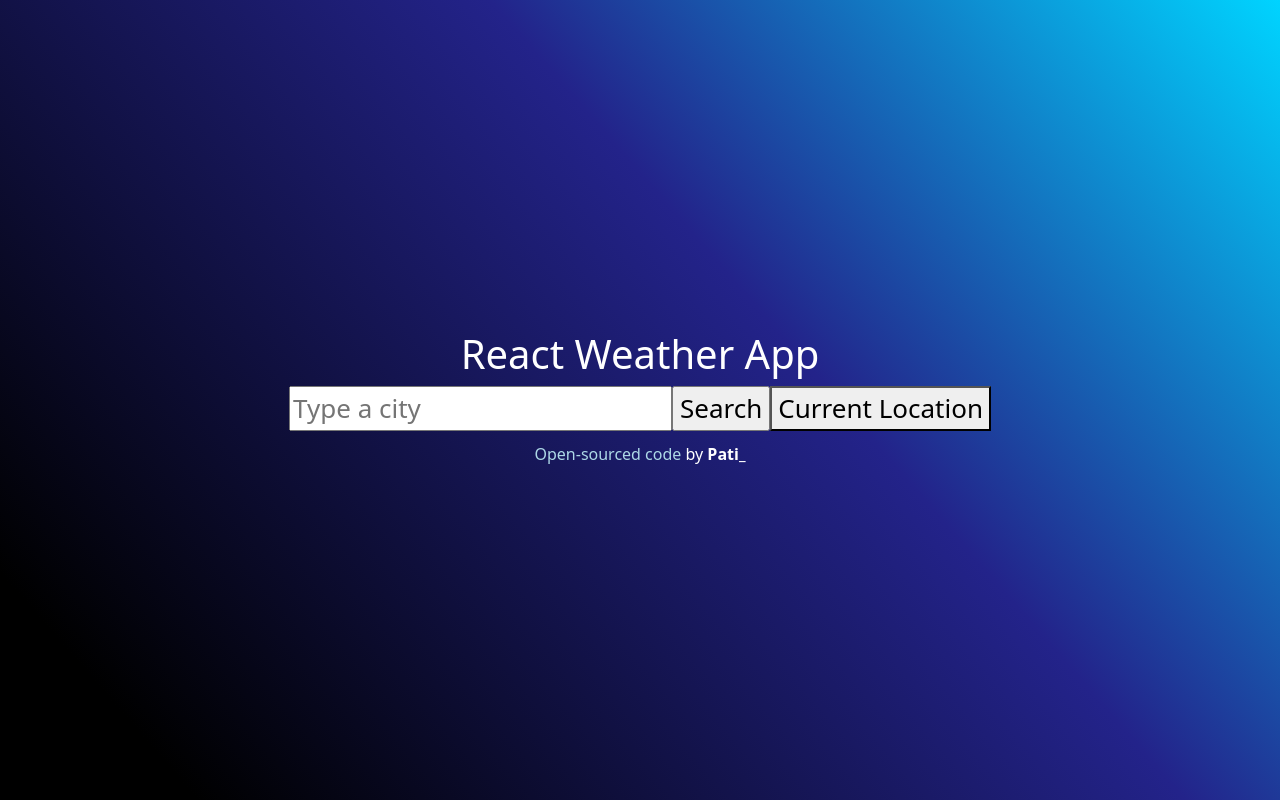
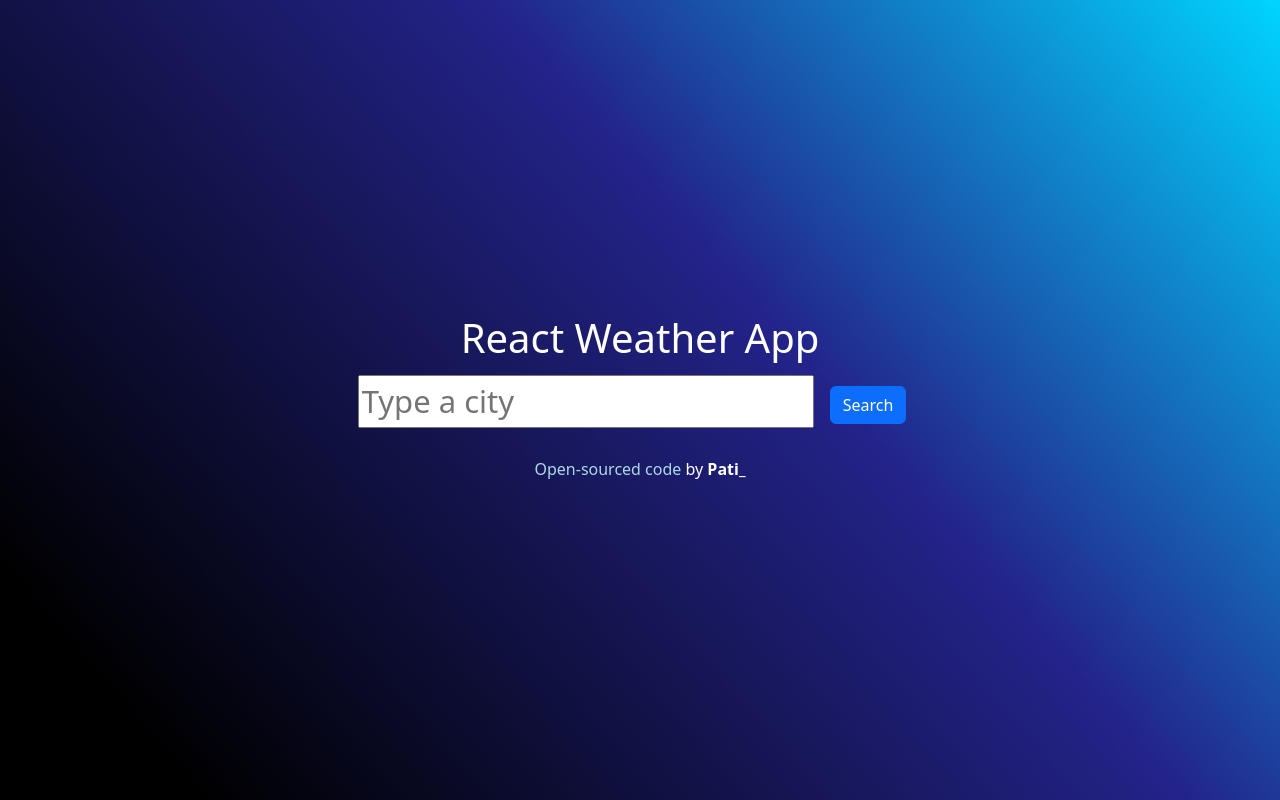
Before and after one commit to patrycja-szola/weather-react, a React (Create React App) app: page / in a window 1280 px wide. Built offline with nearby package versions, Linux system fonts and the light colour scheme.

Commit message:
Update API details, remove Location button

```diff
--- a/src/App.css
+++ b/src/App.css
@@ -43,7 +43,7 @@ body {
   flex-direction: column;
   align-items: center;
   justify-content: center;
-  font-size: calc(10px + 2vmin);
+  font-size: calc(15px + 2vmin);
   color: white;
 }
 
--- a/src/Weather.js
+++ b/src/Weather.js
@@ -1,8 +1,10 @@
 import React, { useState } from "react";
 import axios from "axios";
+import "bootstrap/dist/css/bootstrap.css";
 
 export default function Search() {
   let [city, setCity] = useState("");
+  let [country, setCountry] = useState("");
   let [temperature, setTemperature] = useState("");
   let [description, setDescription] = useState("");
   let [humidity, setHumidity] = useState("");
@@ -13,18 +15,19 @@ export default function Search() {
 
   function showTemperature(response) {
     setLoaded(true);
-    setTemperature(Math.round(response.data.main.temp));
-    setDescription(response.data.weather[0].description);
-    setHumidity(Math.round(response.data.main.humidity));
+    setTemperature(Math.round(response.data.temperature.current));
+    setDescription(response.data.condition.description);
+    setHumidity(Math.round(response.data.temperature.humidity));
     setWind(Math.round(response.data.wind.speed));
+    setCountry(response.data.country);
     setIcon(
-      `http://openweathermap.org/img/wn/${response.data.weather[0].icon}@2x.png`
+      `http://shecodes-assets.s3.amazonaws.com/api/weather/icons/${response.data.condition.icon}.png`
     );
   }
 
   function handleSubmit(event) {
     event.preventDefault();
-    setCityName(city);
+    setCityName(city.charAt(0).toUpperCase() + city.slice(1).toLowerCase()); //we wprowadzonym tekście pierwsza litera będzie duża, a reszta liter będzie mała
     let url = `https://api.shecodes.io/weather/v1/current?query=${city}&key=ea5bo889dfa0b4td5adbc7d7388af13a&units=metric`;
     axios.get(url).then(showTemperature);
   }
@@ -39,23 +42,14 @@ export default function Search() {
         type="search"
         placeholder="Type a city"
         onChange={updateCity}
-        autocomplete="off"
+        autoComplete="off"
       />
       <input
         type="submit"
         value="Search"
         id="findButton"
-        className="findButton"
+        className="btn btn-primary m-3"
       />
-      <span className="col">
-        <button
-          type="button"
-          id="currentLocationButton"
-          className="findButton w-20"
-        >
-          Current Location
-        </button>
-      </span>
     </form>
   );
 
@@ -67,31 +61,28 @@ export default function Search() {
           <div className="weather-app">
             <div className="row">
               <div className="col-6">
-                <h1>
+                <h1 className="mt-3 mb-0 ">
                   <strong>
-                    <uppercase>{cityName}</uppercase>
+                    {cityName}, {country}
                   </strong>
                 </h1>
-                <ul>
-                  <li className="App-list-header">
-                    Weather details updated: <br />
-                    <strong>
-                      <span id="dayTime"></span>
-                    </strong>
-                  </li>
-                </ul>
+                <div className="text-center">
+                  <img
+                    src={icon}
+                    width="35%"
+                    alt=""
+                    className="img-fluid rounded mt-0"
+                  />
+                </div>
               </div>
               <div className="col-6">
-                <div className="d-flex weather-temperature">
-                  <img src={icon} width="50%" alt="" />
-                </div>
-                <ul className="App-list">
+                <ul className="App-list mt-4">
                   <li className="App-list-header"></li>
                   <li>
-                    Temperature:<strong> {temperature}°C</strong>
+                    Description:<strong> {description}</strong>
                   </li>
                   <li>
-                    Description:<strong> {description}</strong>
+                    Temperature:<strong> {temperature}°C</strong>
                   </li>
                   <li>
                     Humidity:<strong> {humidity}%</strong>
```
Also changed, not shown: public/manifest.json.
